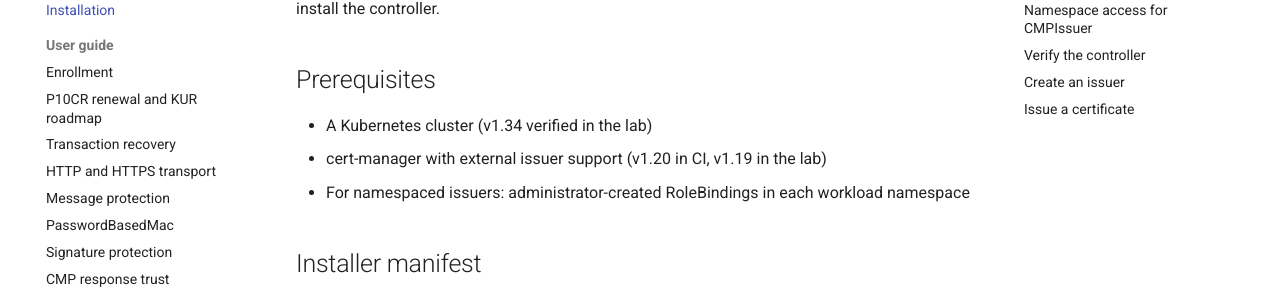
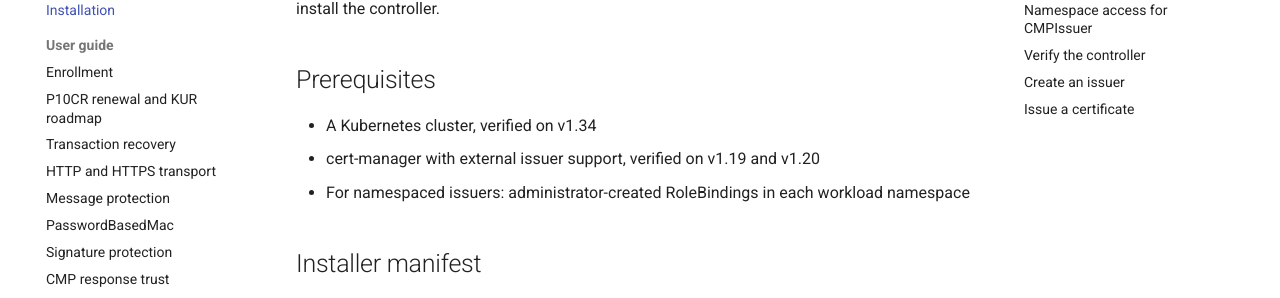
Before and after one commit to misiektoja/cmp-issuer, an MkDocs documentation site: the page built from docs/installation.md, in a window 1280 px wide and 900 px high. Shown: the part 209-507 px from the top of the window. Built offline with MkDocs 1.6.1 and Material for MkDocs 9.7.7, drawn with Linux system fonts in a browser that asks for light colours; comment, search, counter and statistics services are not loaded.

Commit message:
docs: state the verified Kubernetes and cert-manager versions

```diff
--- a/docs/installation.md
+++ b/docs/installation.md
@@ -4,8 +4,8 @@ cmp-issuer requires cert-manager with external issuer support. Install cert-mana
 
 ## Prerequisites
 
-* A Kubernetes cluster (v1.34 verified in the lab)
-* cert-manager with external issuer support (v1.20 in CI, v1.19 in the lab)
+* A Kubernetes cluster, verified on v1.34
+* cert-manager with external issuer support, verified on v1.19 and v1.20
 * For namespaced issuers: administrator-created RoleBindings in each workload namespace
 
 ## Installer manifest
```
